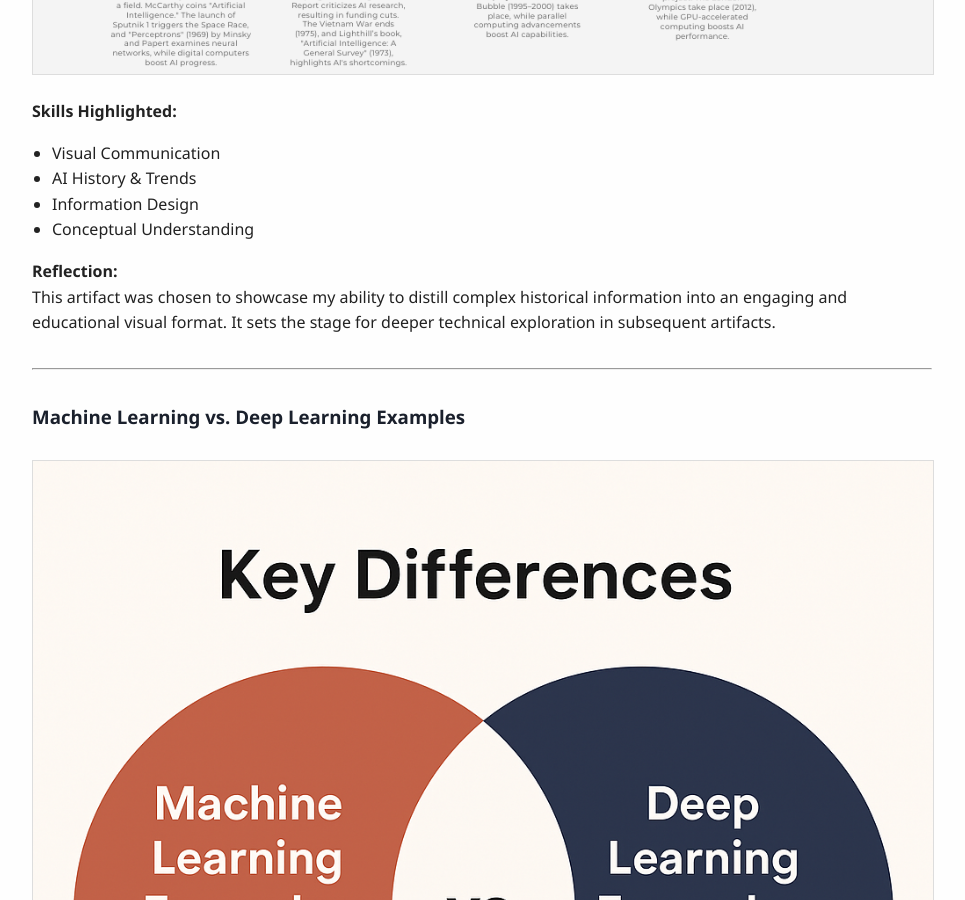
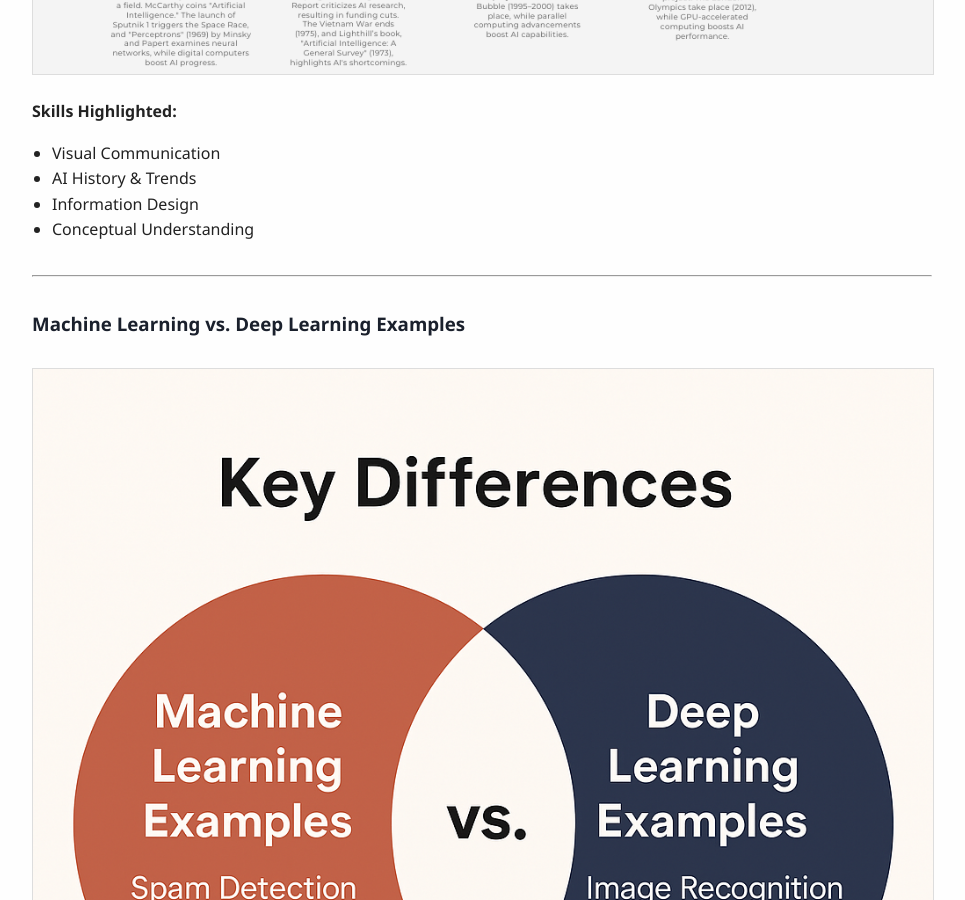
Before and after one commit to ramizudd/ramizuddin.github.io, a Jekyll site: the page portfolio_artifact_updated.html, which Jekyll copies as it is, in a window 1280 px wide and 900 px high, scrolled down 998 px. Shown: the whole window, without its empty margins (158-1123 px from the left). Built offline with Jekyll 4.4.1, drawn with Linux system fonts in a browser that asks for light colours.

Commit message:
Workshop Two

```diff
--- a/portfolio_artifact_updated.html
+++ b/portfolio_artifact_updated.html
@@ -65,9 +65,6 @@ Aspiring AI developer passionate about solving real-world challenges through mac
     <li>Information Design</li>
     <li>Conceptual Understanding</li>
 </ul>
-<p><strong>Reflection:</strong><br>
-This artifact was chosen to showcase my ability to distill complex historical information into an engaging and educational visual format. It sets the stage for deeper technical exploration in subsequent artifacts.</p>
-
 <hr>
 
 <h3>Machine Learning vs. Deep Learning Examples</h3>
```
